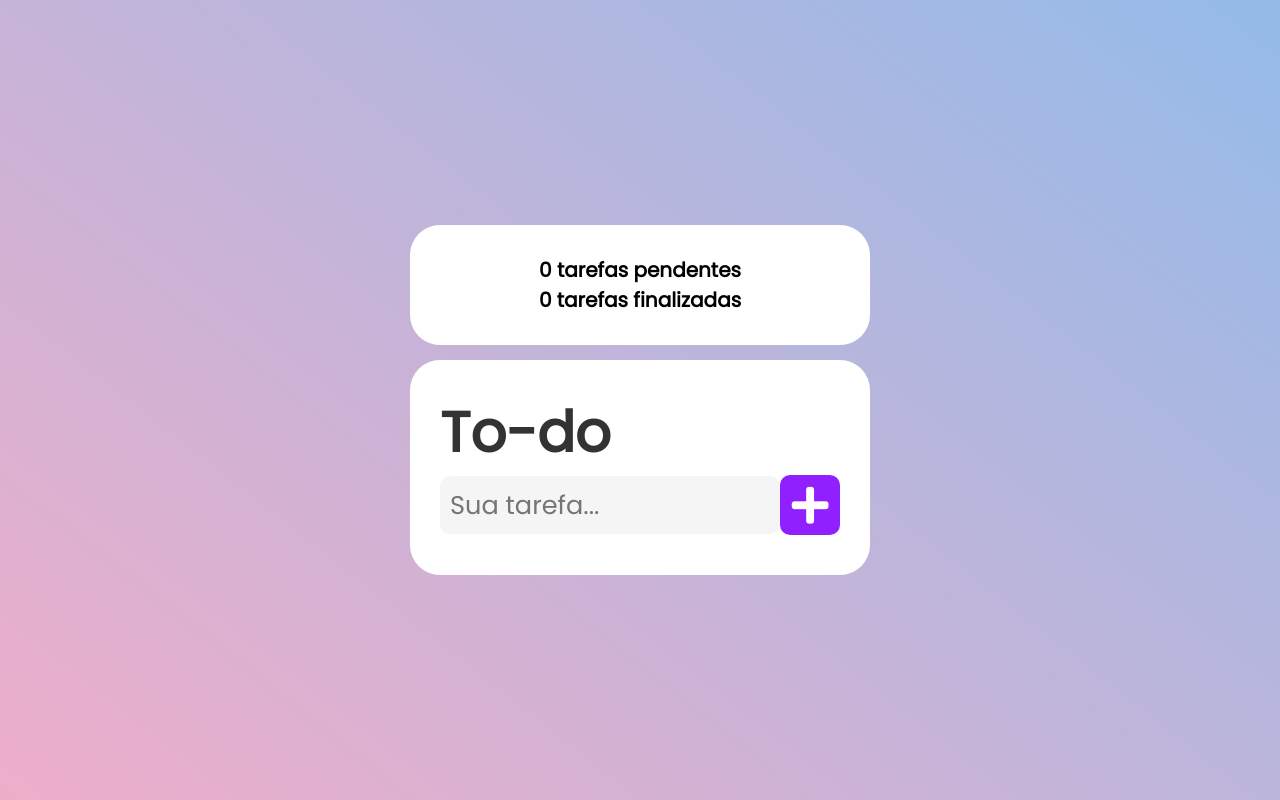
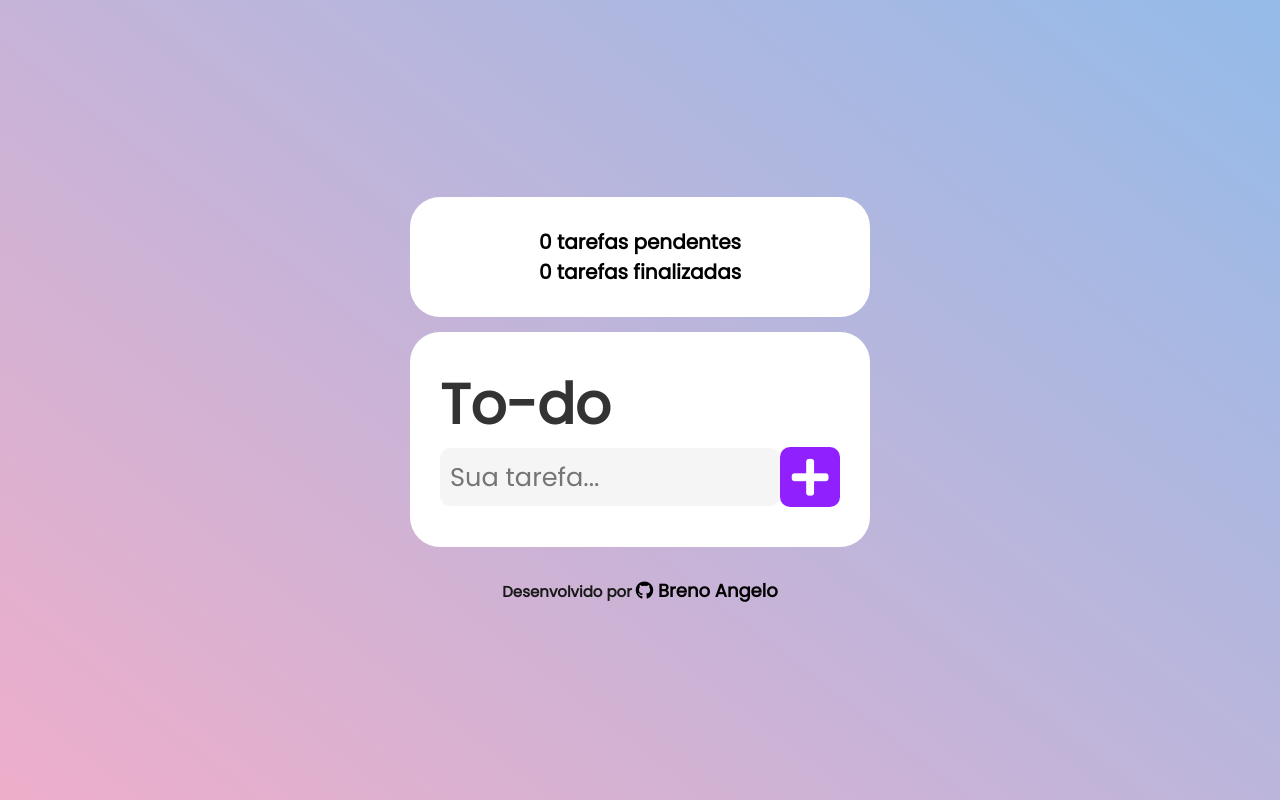
Before and after one commit to brenoangelo/todolist, a React (Create React App) app: page / in a window 1280 px wide. Built offline with nearby package versions, Linux system fonts and the light colour scheme.

Commit message:
Adicionado git no footer

```diff
--- a/src/App.jsx
+++ b/src/App.jsx
@@ -76,6 +76,15 @@ export default function App(){
                 </BodyTodo>
             </div>
 
+
+            <footer>
+                <div class="container">
+                    <h4>Desenvolvido por <a href="https://github.com/brenoangelo"
+                    target="_blank">
+                        <i class="fab fa-github"></i> Breno Angelo</a>
+                    </h4>
+                </div>
+            </footer>
         </div>
     )
 }
--- a/src/style/main.css
+++ b/src/style/main.css
@@ -21,6 +21,10 @@ body {
   display: -ms-flexbox;
   display: flex;
   min-height: 100vh;
+  -webkit-box-orient: vertical;
+  -webkit-box-direction: normal;
+      -ms-flex-direction: column;
+          flex-direction: column;
   height: auto;
   -webkit-box-align: center;
       -ms-flex-align: center;
@@ -148,6 +152,27 @@ body {
           transform: scale(1.2);
 }
 
+footer {
+  margin: 15px 0;
+}
+
+footer h4 {
+  font-size: 15px;
+  color: #191919;
+}
+
+footer h4 a {
+  color: black;
+  text-decoration: none;
+  font-size: 18px;
+}
+
+footer h4 a:hover {
+  -webkit-transition: 0.3s;
+  transition: 0.3s;
+  color: #9020FE;
+}
+
 .concluida span {
   text-decoration: line-through;
   color: gray;
--- a/src/style/main.scss
+++ b/src/style/main.scss
@@ -6,6 +6,7 @@ body{ background: $background-gradient;}
     width: 100%;
     display: flex;
     min-height: 100vh;
+    flex-direction: column;
     height: auto;
     align-items: center;
     justify-content: center;
@@ -115,6 +116,24 @@ body{ background: $background-gradient;}
 
 }
 
+footer{
+    margin: 15px 0;
+
+    h4{
+        font-size: 15px;
+        color: rgb(25,25,25);
+        a{
+            color: black;
+            text-decoration: none;
+            font-size: 18px;
+        }
+        a:hover{
+            transition: 0.3s;
+            color: #9020FE;
+        }
+    }
+}
+
 .concluida{
 
     span{
```
Also changed, not shown: 2 other files (tests, documents, lock files or other folders).
